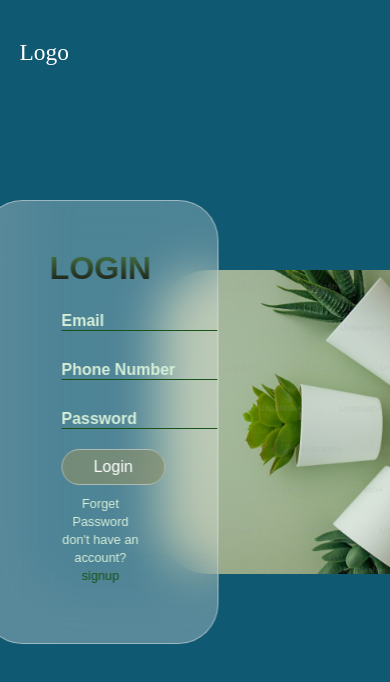
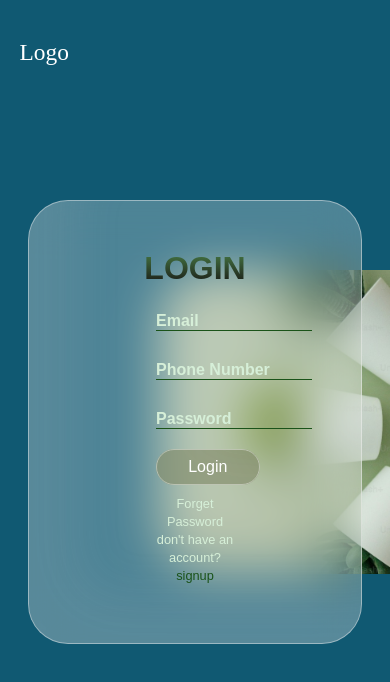
Before and after one commit to YoosTh2/da_work, a plain HTML site: page index.html in a window 390 px wide. Shown: the top 682 px of the page. Drawn offline with Linux system fonts and the light colour scheme.

Commit message:
Update style.css

```diff
--- a/style.css
+++ b/style.css
@@ -219,12 +219,17 @@ input {
     font-size: 6vw;
   }
   .page_container {
-    /* width: 80vw; */
+    width: 80vw;
     font-size: 1rem;
     gap: 10px;
     padding: 10px;
+    left: 10px;
   }
   input {
     width: 40vw;
   }
+.go_left{
+  transform: none;
 }
+
+}
```
